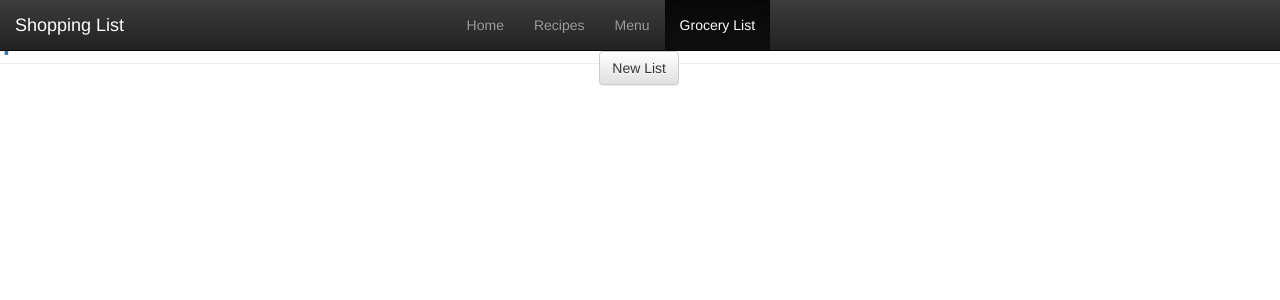
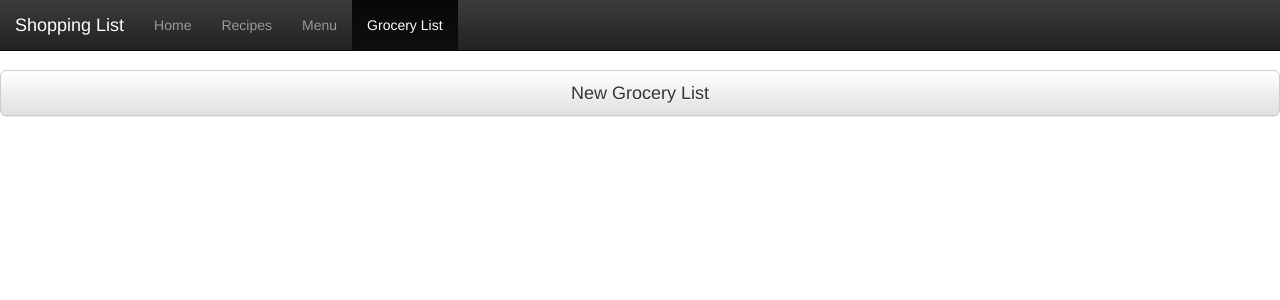
Before and after one commit to kaitlin737/Python_Shopping_List, a Django app: page /Shopping_List/saved_lists/ in a window 1280 px wide. Shown: the top 300 px of the page. Run offline with Django 3.2, Linux system fonts and the light colour scheme; data that the repository does not hold is empty; some libraries are stand-ins or nearby versions.

Commit message:
continued css

```diff
--- a/Shopping_List/static/css/Shopping_List.css
+++ b/Shopping_List/static/css/Shopping_List.css
@@ -1,34 +1,11 @@
-/*--.page-header {
-    background-color: #6666ff;
-    margin-top: 0;
-    padding: 20px 20px 20px 40px;
-}*/
-
-h1 a{
-    color: #00001a;
-    font-size: 36pt;
-    text-decoration: none;
-}
-
-h1 {
-    color: #00001a;
-    font-size: 36pt;
-    text-decoration: none;
+.jumbotron{
+margin-top: 20px;
+margin-left: 150px;
+padding: 0px;
+width:80%;
+text-align: center
 }
 .thumbnail img {
    height:250px;
    width:100%;
 }
-button{
-    position:absolute;
-    bottom: 5%;
-    right:20%;
-}
-
-.bordered {
-  box-sizing: content-box;
-  width: 100%;
-  border: solid #5B6DCD 10px;
-  padding: 5px;
-  margin-top: 10px;
-  }
--- a/Shopping_List/templates/Shopping_List/Home.html
+++ b/Shopping_List/templates/Shopping_List/Home.html
@@ -1,3 +1,4 @@
+
 {% extends 'Shopping_List/base.html' %}
 
 {% block content %}
@@ -57,3 +58,4 @@
   </div>
 </nav>
 {% endblock %}}
+</html>
--- a/Shopping_List/templates/Shopping_List/base.html
+++ b/Shopping_List/templates/Shopping_List/base.html
@@ -1,6 +1,10 @@
+<!DOCTYPE html>
 {% load staticfiles %}
-<html>
-  <head>
+<head>
+  <meta charset="utf-8">
+  <meta http-equiv="X-UA-Compatible" content="IE=edge">
+  <meta name="viewport" content="width=device-width, initial-scale=1">
+          <link rel="stylesheet" type="text/css" href="css/bootstrap.min.css">
     <title> Shopping List</title>
     <link rel="stylesheet" href="//maxcdn.bootstrapcdn.com/bootstrap/3.2.0/css/bootstrap.min.css">
     <link rel="stylesheet" href="//maxcdn.bootstrapcdn.com/bootstrap/3.2.0/css/bootstrap-theme.min.css">
@@ -9,16 +13,12 @@
   </head>
   <body>
      <div class="page-header">
-        <a class="top-menu"><span class="glyphicon glyphicon-plus"></span></a>
+
     </div>
-    <div class="content container">
-        <div class="row">
-            <div class="col-md-8">
+
             {% block content %}
             {% endblock %}
-            </div>
-        </div>
-    </div>
+
 
 
   </body>
--- a/Shopping_List/templates/Shopping_List/saved_grocery_lists.html
+++ b/Shopping_List/templates/Shopping_List/saved_grocery_lists.html
@@ -1,21 +1,26 @@
 {% extends 'Shopping_List/base.html' %}
 
 {% block content %}
-    <a href="http://127.0.0.1:8000/Shopping_List/new/"><button class="btn btn-default" style="position:top;">New List</button></a>
+<a href="http://127.0.0.1:8000/Shopping_List/new/"><button type="button" class="btn btn-default btn-lg btn-block">New Grocery List</button>
     {% for Grocery_list in saved_lists%}
-        <div class="bordered">
-            {{ Grocery_list.created_date }}<br>
-            <a href="{% url 'grocerylist_detail' pk=Grocery_list.pk %}">{{ Grocery_list.title }}<br></a>
-            {{ Grocery_list.text|linebreaksbr }}<br>
-        </div>
+<div class="jumbotron">
+  <div class="container">
+
+    <p>{{ Grocery_list.created_date }}</p><br>
+    <h1><a href="{% url 'grocerylist_detail' pk=Grocery_list.pk %}">{{ Grocery_list.title }}</h1><br></a>
+    <p>{{ Grocery_list.text|linebreaksbr }}<p><br>
+
+  </div>
+</div>
     {% endfor %}
+
+
     <nav class="navbar navbar-inverse navbar-fixed-top">
   <div class="container-fluid">
     <div class="navbar-header">
-      <a class="navbar-brand" href="#">Shopping List</a>
+      <a class="navbar-brand" href="http://127.0.0.1:8000/">Shopping List</a>
     </div>
-    <div class="col-md-3">
-</div>
+
     <ul class="nav navbar-nav">
       <li ><a href="http://127.0.0.1:8000/">Home</a></li>
       <li><a href="#">Recipes</a></li>
```
